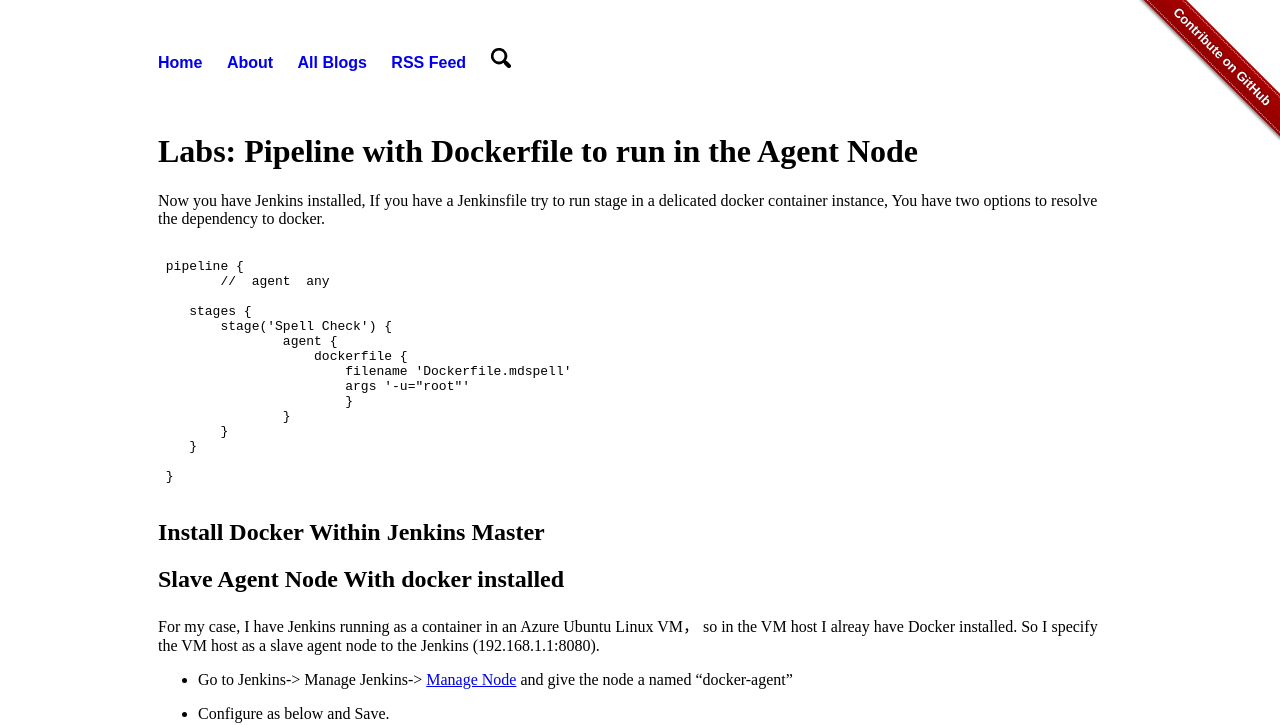
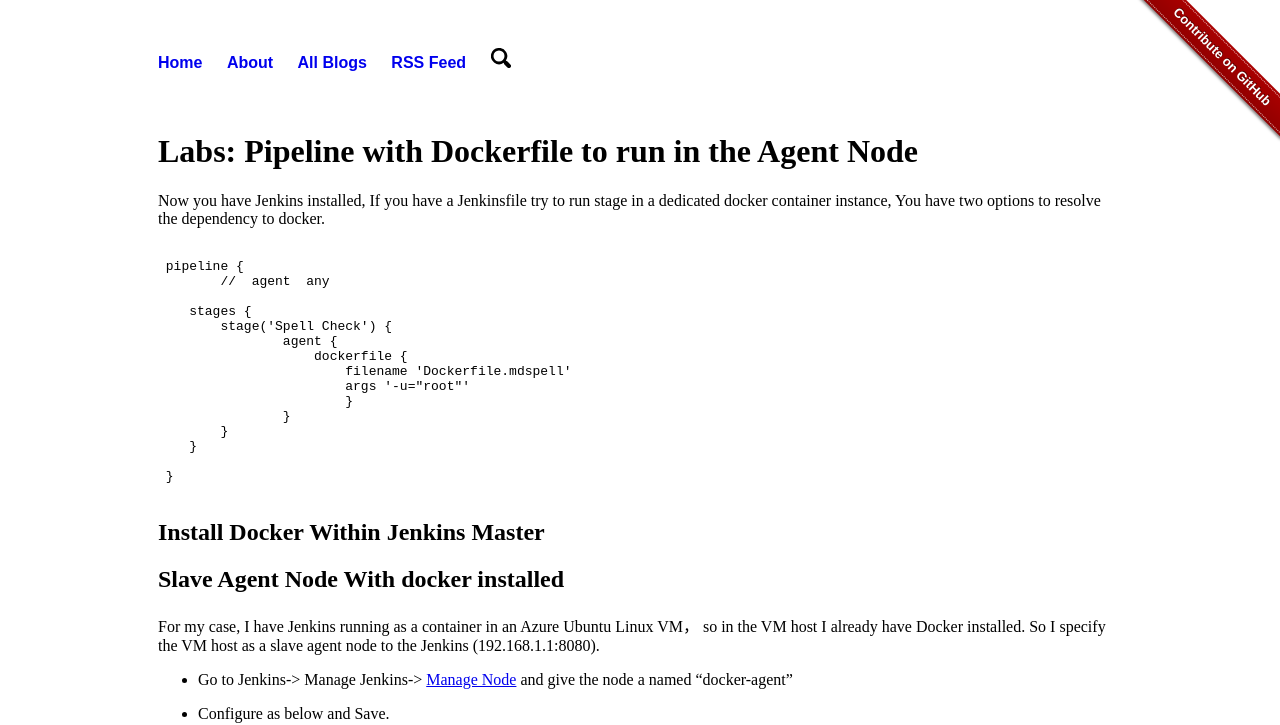
Before and after one commit to liuning0820/liuning0820.github.io, a Jekyll site: the page built from _posts/2019-04-02-jenkins-slave-agent-node-with-docker.md, in a window 1280 px wide. Shown: the top 725 px of the page. Built offline with Jekyll 4.4.1, drawn with Linux system fonts in a browser that asks for light colours.

Commit message:
fix mdspell issue.

````diff
--- a/_posts/2019-04-02-jenkins-slave-agent-node-with-docker.md
+++ b/_posts/2019-04-02-jenkins-slave-agent-node-with-docker.md
@@ -7,7 +7,7 @@ tags: [ci]
 
 # Labs: Pipeline with Dockerfile to run in the Agent Node
 
-Now you have Jenkins installed, If you have a Jenkinsfile try to run stage in a delicated docker container instance, You have two options to resolve the dependency to docker.
+Now you have Jenkins installed, If you have a Jenkinsfile try to run stage in a dedicated docker container instance, You have two options to resolve the dependency to docker.
 
 ```groovy
 
@@ -33,7 +33,7 @@ Now you have Jenkins installed, If you have a Jenkinsfile try to run stage in a
 
 ## Slave Agent Node With docker installed
 
-For my case, I have Jenkins running as a container in an Azure Ubuntu Linux VM， so in the VM host I alreay have Docker installed.
+For my case, I have Jenkins running as a container in an Azure Ubuntu Linux VM， so in the VM host I already have Docker installed.
 So I specify the VM host as a slave agent node to the Jenkins (192.168.1.1:8080).
 
 - Go to Jenkins-> Manage Jenkins-> [Manage Node](http://192.168.1.1:8080/computer/new) and give the node a named "docker-agent"
````
Also changed, not shown: 1 other file.
